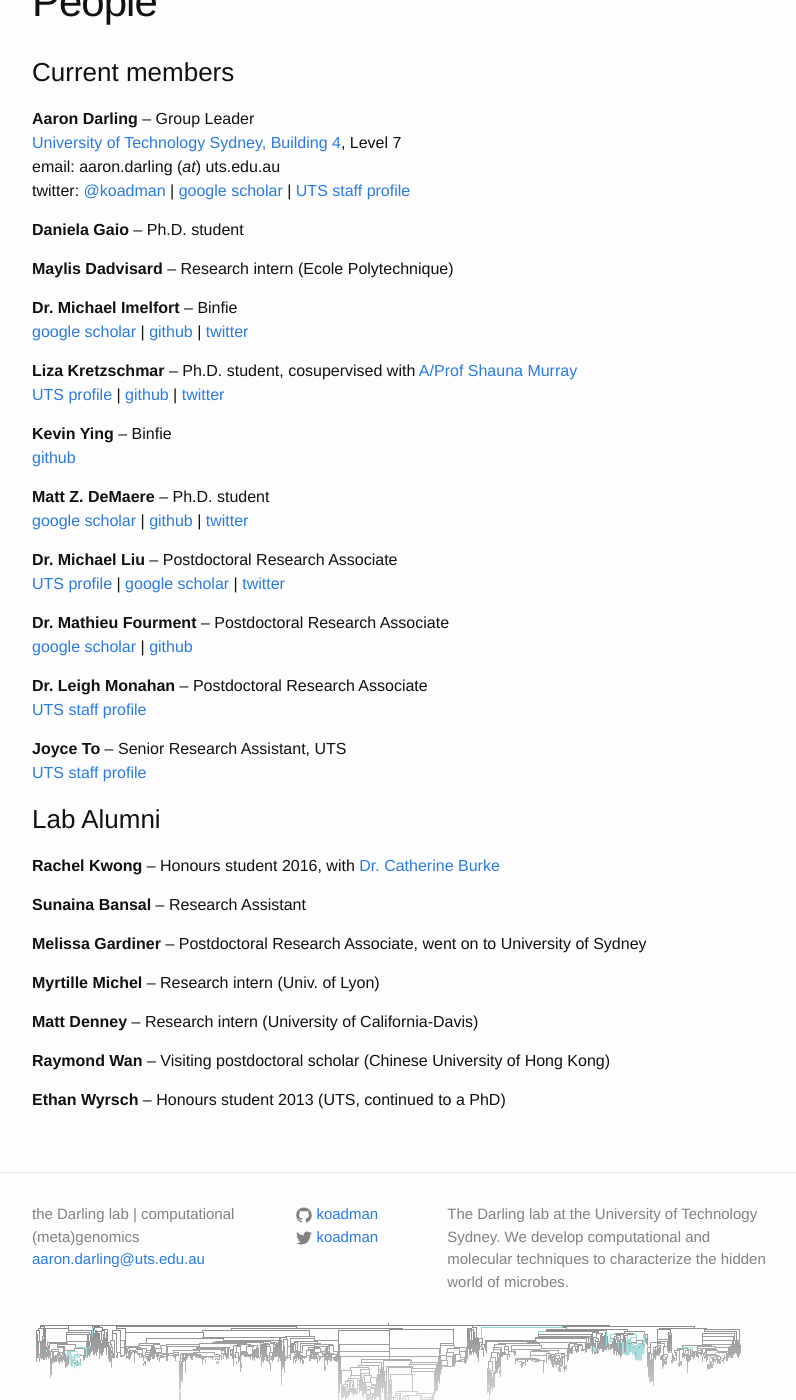
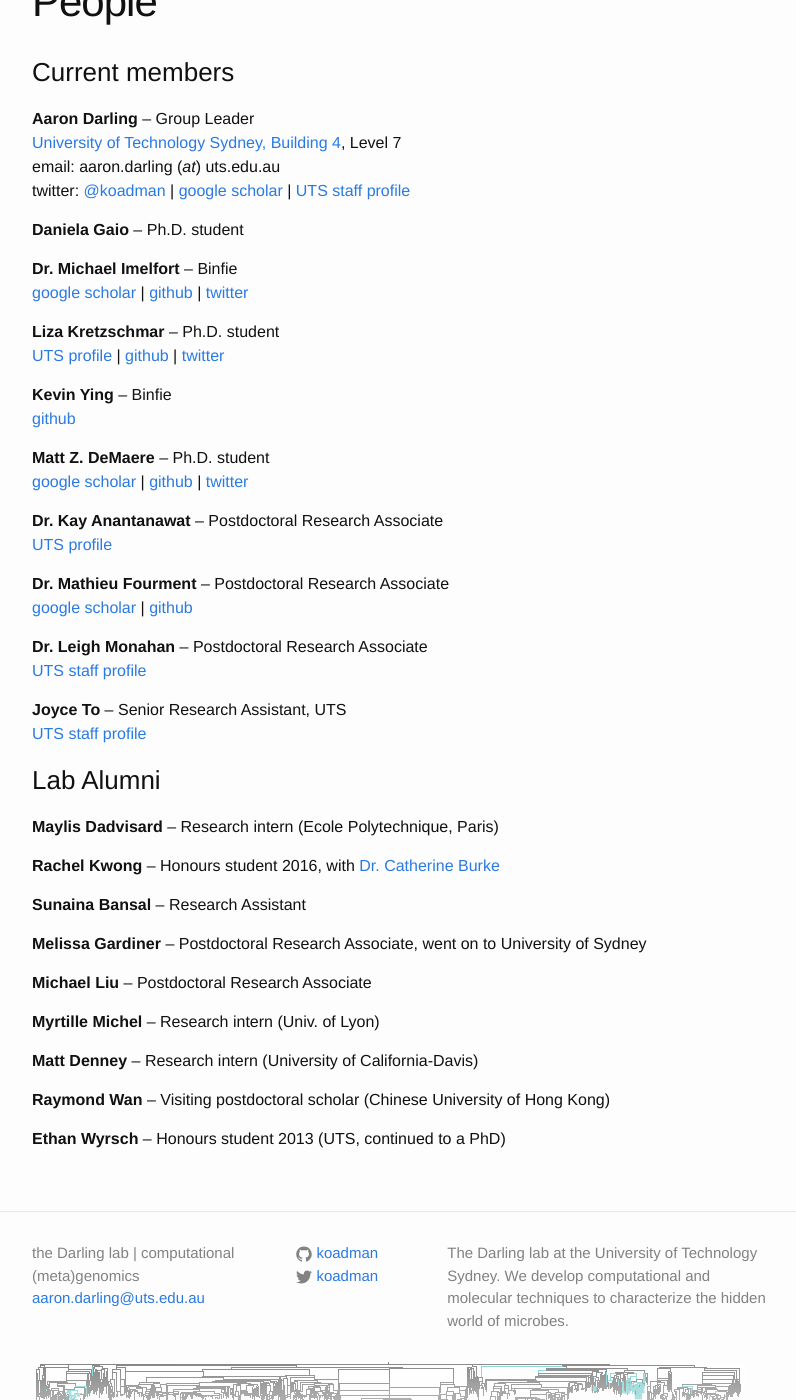
Before and after one commit to koadman/platypusfarm, a Jekyll site: the page built from darlinglab/people.md, in a window 1280 px wide and 1400 px high, scrolled down 559 px. Shown: the whole window, without its empty margins (238-1034 px from the left). Built offline with Jekyll 4.4.1, drawn with Linux system fonts in a browser that asks for light colours.

Commit message:
updates for mid-2018

```diff
--- a/darlinglab/people.md
+++ b/darlinglab/people.md
@@ -13,12 +13,10 @@ twitter: [@koadman](http://twitter.com/koadman) | [google scholar](http://schola
 
 **Daniela Gaio** -- Ph.D. student<br/>
 
-**Maylis Dadvisard** -- Research intern (Ecole Polytechnique)<br/>
-
 **Dr. Michael Imelfort** -- Binfie<br/>
 [google scholar](https://scholar.google.com.au/citations?user=Ya40TnAAAAAJ&hl=en&oi=ao) | [github](https://github.com/minillinim) | [twitter](https://twitter.com/minillinim)
 
-**Liza Kretzschmar** -- Ph.D. student, cosupervised with [A/Prof Shauna Murray](http://www.uts.edu.au/staff/shauna.murray)<br/>
+**Liza Kretzschmar** -- Ph.D. student<br/>
 [UTS profile](http://www.uts.edu.au/research-and-teaching/our-research/climate-change-cluster/our-people/research-students/anna-liza) | [github](https://github.com/bubblegirl/) | [twitter](https://twitter.com/hydra_hamster)
 
 **Kevin Ying** -- Binfie<br/>
@@ -27,8 +25,8 @@ twitter: [@koadman](http://twitter.com/koadman) | [google scholar](http://schola
 **Matt Z. DeMaere** -- Ph.D. student<br/>
 [google scholar](http://scholar.google.com.au/citations?user=hQTEUsIAAAAJ&hl=en&oi=ao) | [github](https://github.com/cerebis) | [twitter](https://twitter.com/cerebis1)
 
-**Dr. Michael Liu** -- Postdoctoral Research Associate<br/>
-[UTS profile](http://www.uts.edu.au/staff/michael.liu) | [google scholar](https://scholar.google.com.au/citations?user=e2L_LOcAAAAJ&hl=en) | [twitter](https://twitter.com/microliuliu)
+**Dr. Kay Anantanawat** -- Postdoctoral Research Associate<br/>
+[UTS profile](https://www.uts.edu.au/staff/kay.anantanawat)
 
 **Dr. Mathieu Fourment** -- Postdoctoral Research Associate<br/>
 [google scholar](https://scholar.google.com.au/citations?user=dUOgPoYAAAAJ&hl=en&oi=ao) | [github](https://github.com/4ment)
@@ -42,11 +40,15 @@ twitter: [@koadman](http://twitter.com/koadman) | [google scholar](http://schola
 
 ### Lab Alumni
 
+**Maylis Dadvisard** -- Research intern (Ecole Polytechnique, Paris)<br/>
+
 **Rachel Kwong** -- Honours student 2016, with [Dr. Catherine Burke](http://www.uts.edu.au/staff/catherine.burke)<br/>
 
 **Sunaina Bansal** -- Research Assistant
 
 **Melissa Gardiner** -- Postdoctoral Research Associate, went on to University of Sydney
+
+**Michael Liu** -- Postdoctoral Research Associate
 
 **Myrtille Michel** -- Research intern (Univ. of Lyon)
 
```
